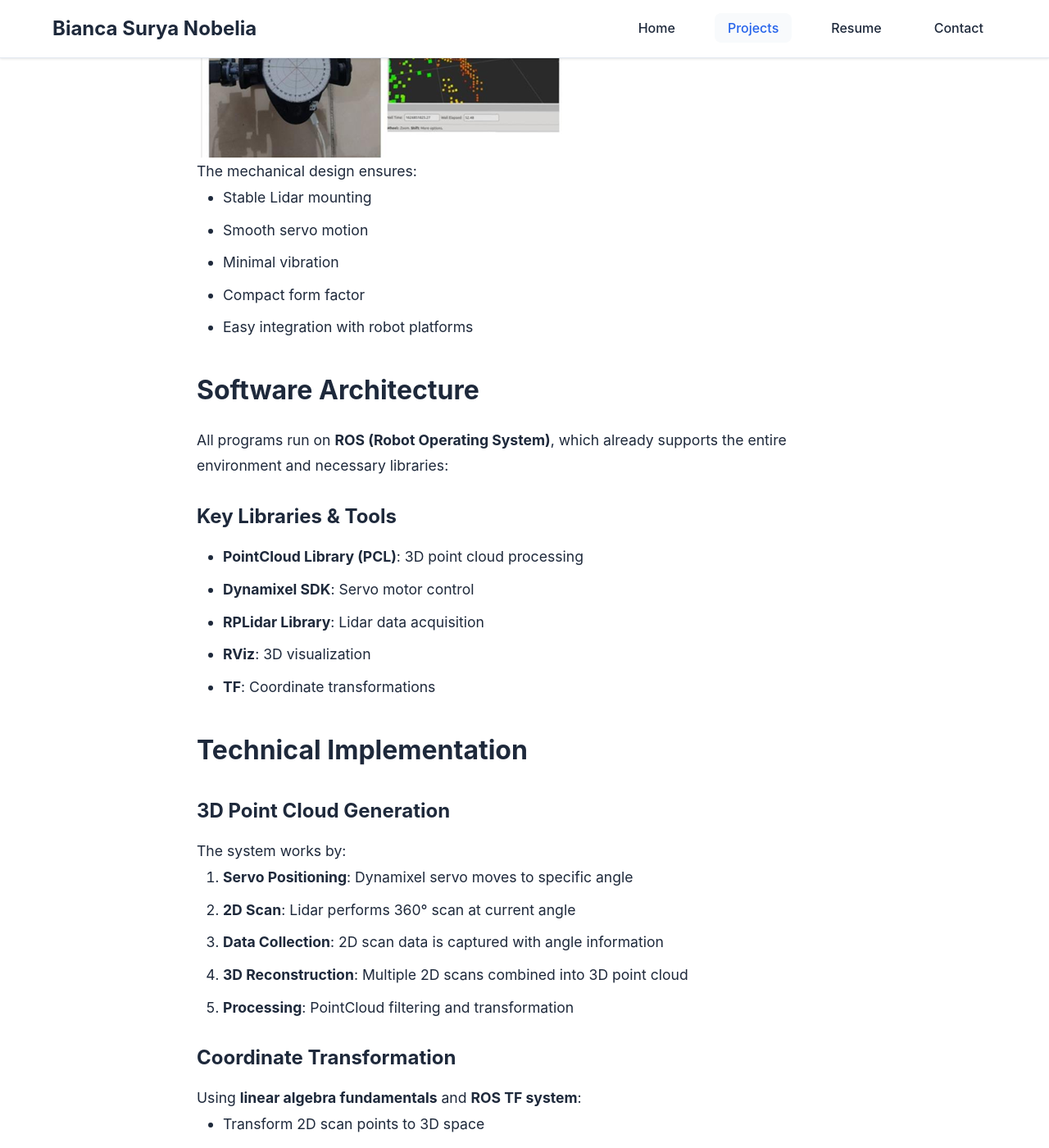
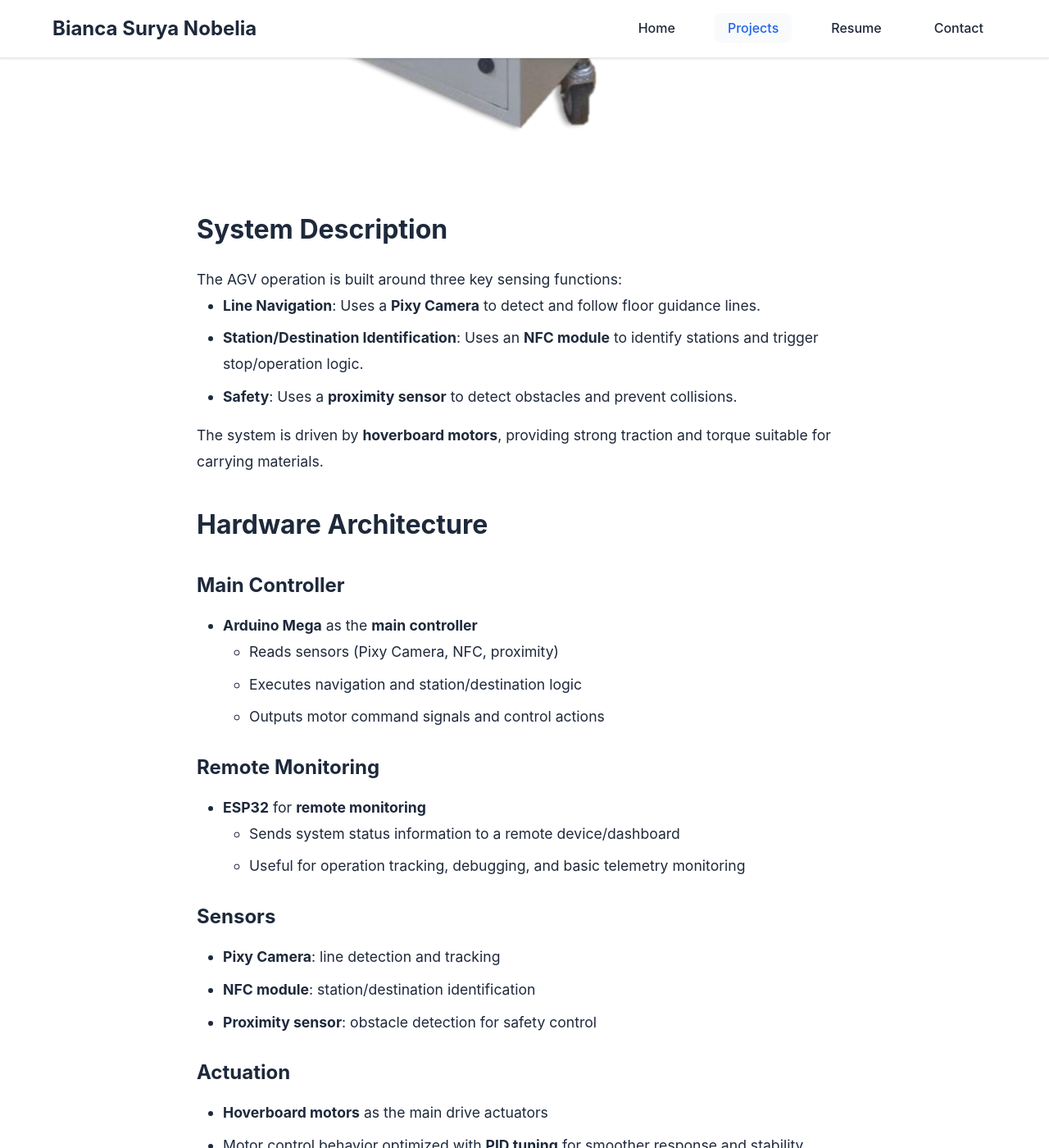
Before and after one commit to BiancaNobelia/biancanobelia.github.io, a Jekyll site: the page built from _projects/3d-tracking-lidar.md, in a window 1280 px wide and 1400 px high, scrolled down 2283 px. Shown: the whole window at 82% size. Built offline with Jekyll 4.4.1, drawn with Linux system fonts in a browser that asks for light colours; some of the changed text lies outside the part shown.

Commit message:
Automatic Guided Vehicle (AGV)
Updated project details to reflect the new AGV system, including title, description, and key components. Added new images and adjusted sections for clarity and relevance.

```diff
--- a/_projects/3d-tracking-lidar.md
+++ b/_projects/3d-tracking-lidar.md
@@ -1,174 +1,109 @@
 ---
-title: 3D Tracking Lidar System
-description: 3D scanning and tracking system using 2D Lidar mounted on Dynamixel servo for robotics perception with ROS and PointCloud processing.
-cover_image: /assets/images/projects/3d_lidar_1.png
-tags: [Lidar, ROS, PCL, 3D Scan, Perception, Robotics]
-featured: false
-demo_url:
+title: Automatic Guided Vehicle (AGV)
+description: Autonomous material transport AGV for warehouse-to-production logistics.
+cover_image: /pictures/agv.png
+tags: [Pixy camera, NFC, Proximity Sensor, PID Control, Hoverboard Motors, Embedded System]
+featured: true
+demo_url: https://drive.google.com/file/d/1wfPRd6F6tgYcMVUB-KC_u0ycUEvOx157/view?usp=sharing
 repo_url:
-date: 2021-11-15
+date: 2023-05-01
 ---
 
 ## Project Overview
 
-This project combines a 2D Lidar sensor with a Dynamixel servo motor to create a 3D scanning and tracking system for robotics applications. The system provides full 3D environmental perception by sweeping the 2D Lidar across an additional axis.
+This AGV autonomously transports materials from the warehouse to the production area. The system is designed for efficient operation and safety in an indoor logistics environment.
 
-![3D Lidar System](/assets/images/projects/3d_lidar_1.png)
+![AGV](/pictures/agv.png)
+
+## System Description
+
+The AGV operation is built around three key sensing functions:
+
+- **Line Navigation**: Uses a **Pixy Camera** to detect and follow floor guidance lines.
+- **Station/Destination Identification**: Uses an **NFC module** to identify stations and trigger stop/operation logic.
+- **Safety**: Uses a **proximity sensor** to detect obstacles and prevent collisions.
+
+The system is driven by **hoverboard motors**, providing strong traction and torque suitable for carrying materials.
+
+## Hardware Architecture
+
+### Main Controller
+- **Arduino Mega** as the **main controller**
+  - Reads sensors (Pixy Camera, NFC, proximity)
+  - Executes navigation and station/destination logic
+  - Outputs motor command signals and control actions
+
+### Remote Monitoring
+- **ESP32** for **remote monitoring**
+  - Sends system status information to a remote device/dashboard
+  - Useful for operation tracking, debugging, and basic telemetry monitoring
+
+### Sensors
+- **Pixy Camera**: line detection and tracking
+- **NFC module**: station/destination identification
+- **Proximity sensor**: obstacle detection for safety control
+
+### Actuation
+- **Hoverboard motors** as the main drive actuators
+- Motor control behavior optimized with **PID tuning** for smoother response and stability
+
+## User Interface (HMI)
+
+The AGV includes an on-device interface mounted on the panel:
+
+- **Multiple buttons** for user input (e.g., selection / confirmation / navigation)
+- A **small display** on the top area of the panel to **set the destination** before running
+
+This interface allows the operator to quickly set the target station without needing a laptop.
 
 ## Mechanical Design
 
-### System Components
+- **Trolley** as a platform to carry the materials to be delivered.
+- **2D-printed mounting bracket for the NFC module**, ensuring stable alignment and reliable tag reading
+- **Panel design** to house the interface components and wiring organization
 
-- **2D Lidar Sensor**: RPLidar for 2D distance measurements
-- **Dynamixel Servo Motor**: Provides precise angular positioning
-- **USB to Dynamixel Interface**: Communication and control
-- **Power Supply**: LiPo battery for portable operation
-- **Mounting Structure**: Custom-designed mechanical assembly
+![Control Panel / Wiring](/pictures/projects/agv/agv_panel.png)
 
-![System Setup](/assets/images/projects/3d_lidar_2.png)
+## Control & Tuning
 
-The mechanical design ensures:
-- Stable Lidar mounting
-- Smooth servo motion
-- Minimal vibration
-- Compact form factor
-- Easy integration with robot platforms
+### PID Tuning
 
-## Software Architecture
+The AGV control performance was improved by iterative tuning of **PID parameters**, focusing on:
 
-All programs run on **ROS (Robot Operating System)**, which already supports the entire environment and necessary libraries:
+- More stable line-following behavior
+- Better response to speed changes and load conditions
+- Smooth station starting & stopping behavior
 
-### Key Libraries & Tools
+## Integration & Troubleshooting
 
-- **PointCloud Library (PCL)**: 3D point cloud processing
-- **Dynamixel SDK**: Servo motor control
-- **RPLidar Library**: Lidar data acquisition
-- **RViz**: 3D visualization
-- **TF**: Coordinate transformations
+During integration and testing, several issues were addressed to ensure stable operation:
 
-## Technical Implementation
-
-### 3D Point Cloud Generation
-
-The system works by:
-1. **Servo Positioning**: Dynamixel servo moves to specific angle
-2. **2D Scan**: Lidar performs 360° scan at current angle
-3. **Data Collection**: 2D scan data is captured with angle information
-4. **3D Reconstruction**: Multiple 2D scans combined into 3D point cloud
-5. **Processing**: PointCloud filtering and transformation
-
-### Coordinate Transformation
-
-Using **linear algebra fundamentals** and **ROS TF system**:
-- Transform 2D scan points to 3D space
-- Account for servo angle and position
-- Maintain accurate coordinate frames
-- Enable real-time visualization
-
-![3D Visualization](/assets/images/projects/3d_lidar_3.png)
-
-## Perception Capabilities
-
-### 3D Environment Mapping
-- Generate 3D point clouds of surroundings
-- Real-time environment reconstruction
-- Obstacle detection in 3D space
-
-### Object Tracking
-- Track moving objects in 3D
-- Estimate object positions and velocities
-- Support multiple object tracking
-
-### SLAM Integration
-- Compatible with 3D SLAM algorithms
-- Provides rich sensor data for mapping
-- Enables autonomous navigation
+- Sensor calibration for reliable navigation and consistent detection
+- Wiring improvements to reduce noise and prevent intermittent connections
+- Mechanical fixes to ensure alignment and stable sensor mounting
+- Verification of destination selection workflow through the on-device interface
 
 ## Technologies Used
 
-- **ROS Framework**: System integration and communication
-- **PointCloud Library (PCL)**: 3D data processing
-- **Dynamixel SDK**: Motor control
-- **RPLidar Driver**: Sensor interface
-- **Python/C++**: Software implementation
-- **RViz**: Visualization
-- **TF Library**: Coordinate transforms
+- **Arduino Mega** (main controller)
+- **ESP32** (remote monitoring / telemetry)
+- **Pixy Camera** (line navigation)
+- **NFC module** (station/destination identification)
+- **Proximity sensor** (safety)
+- **Buttons + small display** (destination selection interface)
+- **PID control** (motion/control tuning)
+- **Hoverboard motors** (actuation)
+- **Mechanical design** (trolley, NFC mount, panel)
 
-## Applications
+## Jobdesk / Contributions
 
-This 3D Lidar system is valuable for:
+- Analyzed and calibrated the system to ensure proper AGV operation.
+- Enhanced AGV features for optimal performance.
+- Addressed wiring and mechanical issues during integration.
+- Fine-tuned **PID parameters** to optimize control performance.
+- Implemented/assisted **ESP32-based remote monitoring** for operational visibility.
+- Contributed to **mechanical design** (rack, NFC mounting, and panel/interface layout).
 
-### Robotics Navigation
-- 3D obstacle avoidance
-- Terrain mapping
-- Path planning in 3D space
+## Video Demo
 
-### Autonomous Vehicles
-- 3D environment perception
-- Object detection and tracking
-- Collision avoidance
-
-### 3D Mapping
-- Indoor mapping
-- Industrial inspection
-- Archaeological scanning
-
-### Research & Development
-- Robotics perception research
-- SLAM algorithm testing
-- Sensor fusion experiments
-
-## Performance Characteristics
-
-- **Scan Range**: Based on RPLidar specifications (typically 0.15-12m)
-- **Angular Resolution**: High precision from Dynamixel servo
-- **Scan Speed**: Adjustable based on application requirements
-- **Point Cloud Density**: Configurable scan resolution
-- **Real-time Processing**: Capable of real-time operation
-
-## Development Challenges
-
-### Synchronization
-- Coordinate Lidar scans with servo position
-- Ensure timing accuracy
-- Minimize motion artifacts
-
-### Data Processing
-- Handle large point cloud data efficiently
-- Real-time processing requirements
-- Memory management
-
-### Calibration
-- Accurate transformation parameters
-- Servo angle calibration
-- Sensor alignment
-
-## Results
-
-Successfully developed a functional 3D perception system that:
-- Generates accurate 3D point clouds
-- Operates in real-time
-- Integrates seamlessly with ROS
-- Provides rich environmental data
-- Supports various robotics applications
-
-## Future Enhancements
-
-- [ ] Implement point cloud filtering algorithms
-- [ ] Add semantic segmentation
-- [ ] Integrate with SLAM systems
-- [ ] Optimize scanning patterns
-- [ ] Add multi-Lidar fusion
-- [ ] Develop object recognition capabilities
-
-## Skills Demonstrated
-
-- ROS framework proficiency
-- 3D point cloud processing
-- Sensor integration
-- Coordinate transformations
-- Linear algebra application
-- Real-time systems
-- Mechanical design
-- Electronics integration
-- Robotics perception
+Video: https://bit.ly/demo_AGV
```
